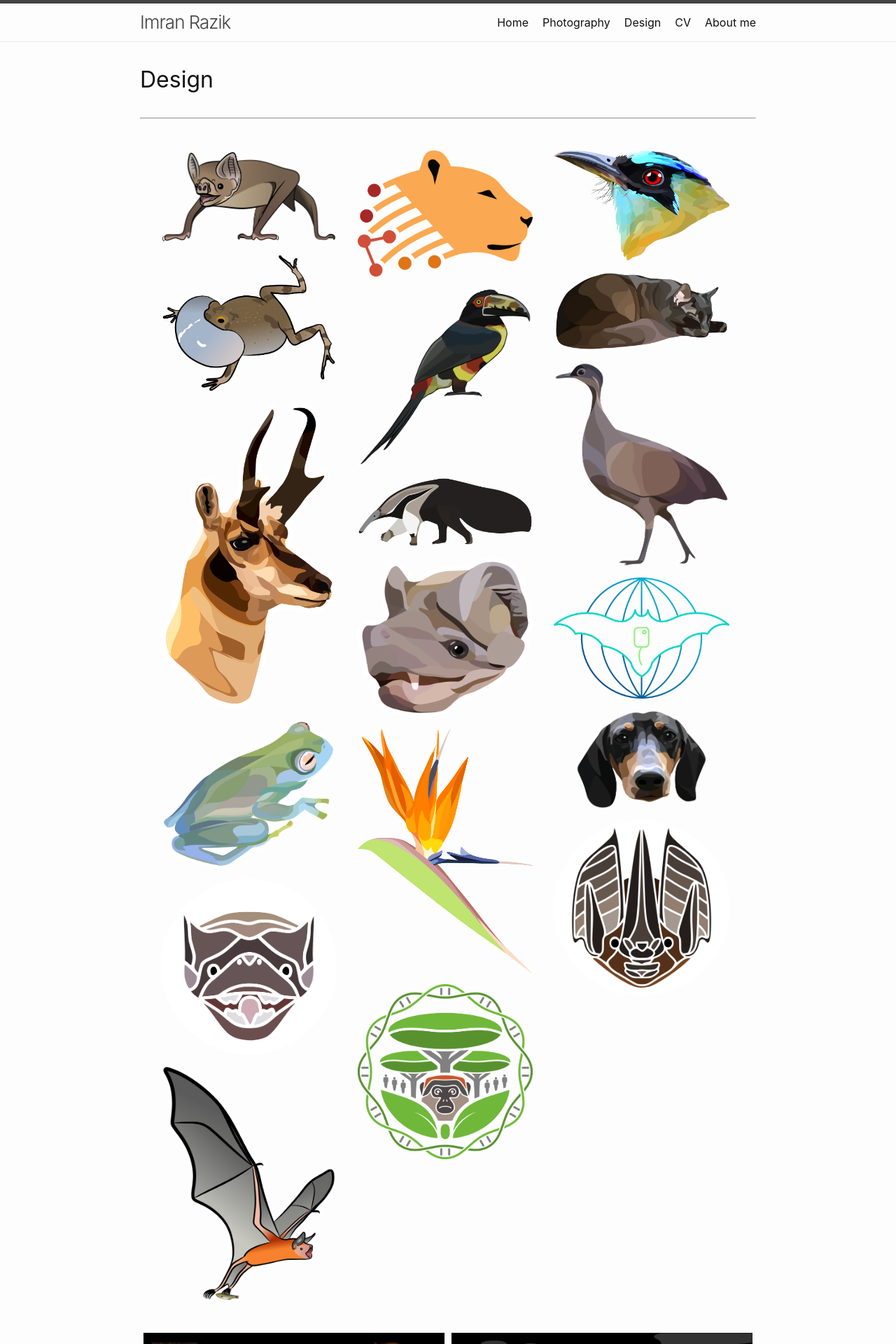
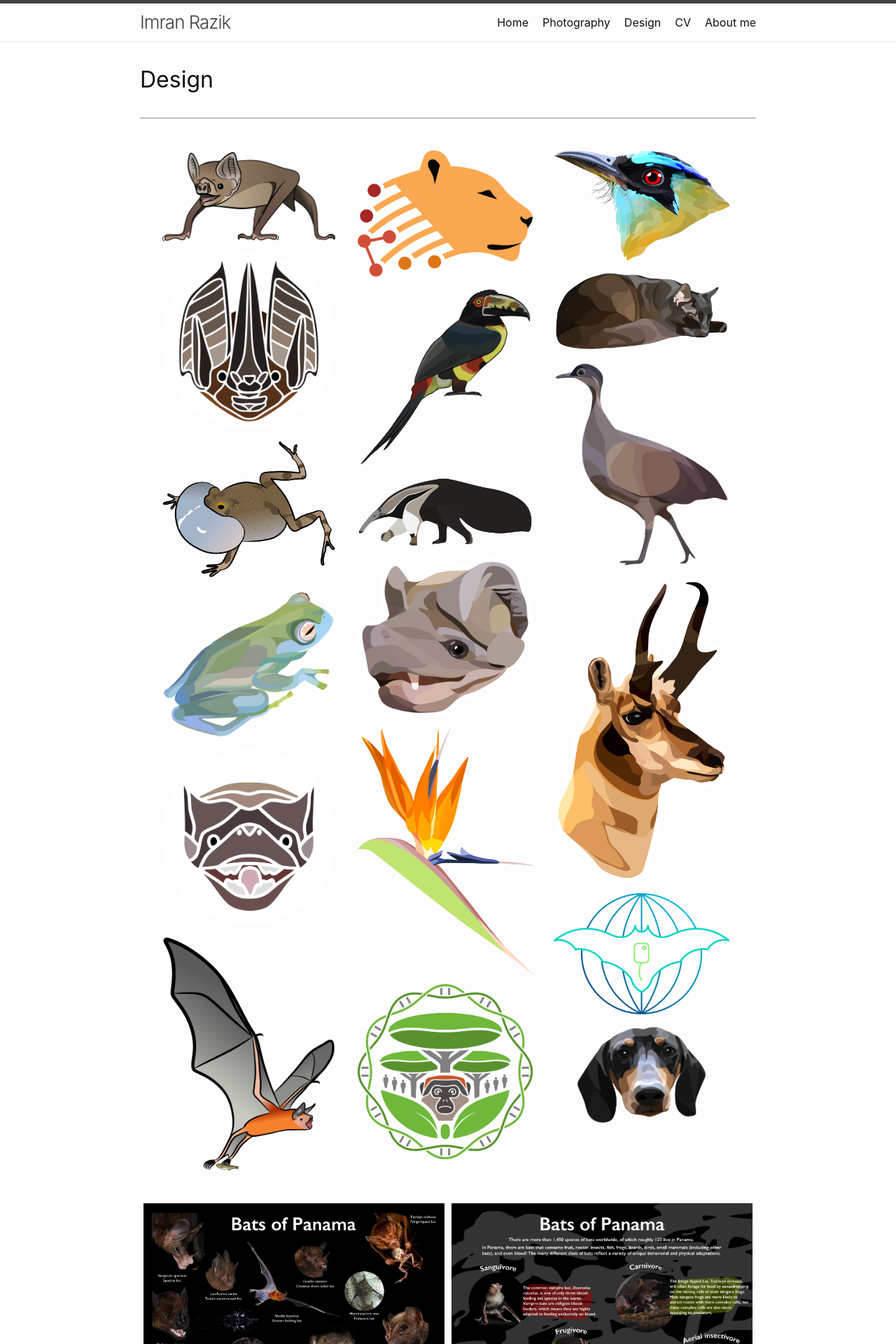
Before and after one commit to imranrazik/imranrazik.github.io, a Jekyll site: the page built from Design.md, in a window 1280 px wide. Shown: the top 1920 px of the page at 70% size. Built offline with Jekyll 4.4.1, drawn with Linux system fonts in a browser that asks for light colours; our own code applies the rules of GitHub Pages for plain Markdown files.

Commit message:
Update Design.md

```diff
--- a/Design.md
+++ b/Design.md
@@ -6,8 +6,8 @@ layout: grid
 <div class="row">
   <div class="column">
     <img src="/assets/illustrations/vampterrestrial_v02.png" loading="lazy" decoding="async" style="width:100%">
+    <img src="/assets/illustrations/lonch2.png" loading="lazy" decoding="async" style="width:100%">
     <img src="/assets/illustrations/tungara.png" loading="lazy" decoding="async" style="width:100%">
-    <img src="/assets/illustrations/pronghorn.png" loading="lazy" decoding="async" style="width:100%">
     <img src="/assets/illustrations/glass frog.png" loading="lazy" decoding="async" style="width:100%">
     <img src="/assets/illustrations/molossus_02.png" loading="lazy" decoding="async" style="width:100%">
     <img src="/assets/illustrations/noctilio_v02.png" loading="lazy" decoding="async" style="width:100%">
@@ -24,9 +24,9 @@ layout: grid
     <img src="/assets/illustrations/motmot.png" loading="lazy" decoding="async" style="width:100%">
     <img src="/assets/illustrations/cat.png" loading="lazy" decoding="async" style="width:100%">
     <img src="/assets/illustrations/tinamou.png" loading="lazy" decoding="async" style="width:100%">
+    <img src="/assets/illustrations/pronghorn.png" loading="lazy" decoding="async" style="width:100%">
     <img src="/assets/illustrations/bat_logo.png" loading="lazy" decoding="async" style="width:100%">
     <img src="/assets/illustrations/wellington.png" loading="lazy" decoding="async" style="width:100%">
-    <img src="/assets/illustrations/lonch2.png" loading="lazy" decoding="async" style="width:100%">
   </div>
 </div>
 <br>
```
